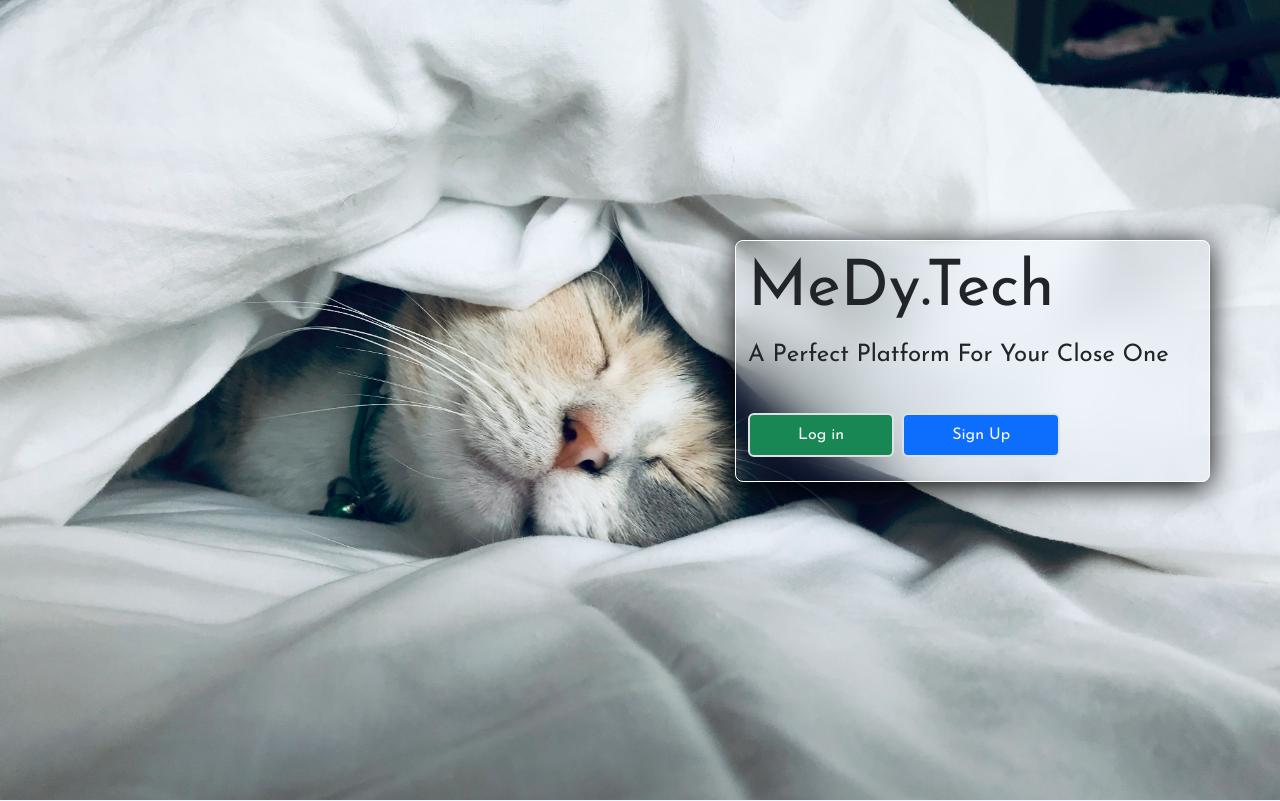
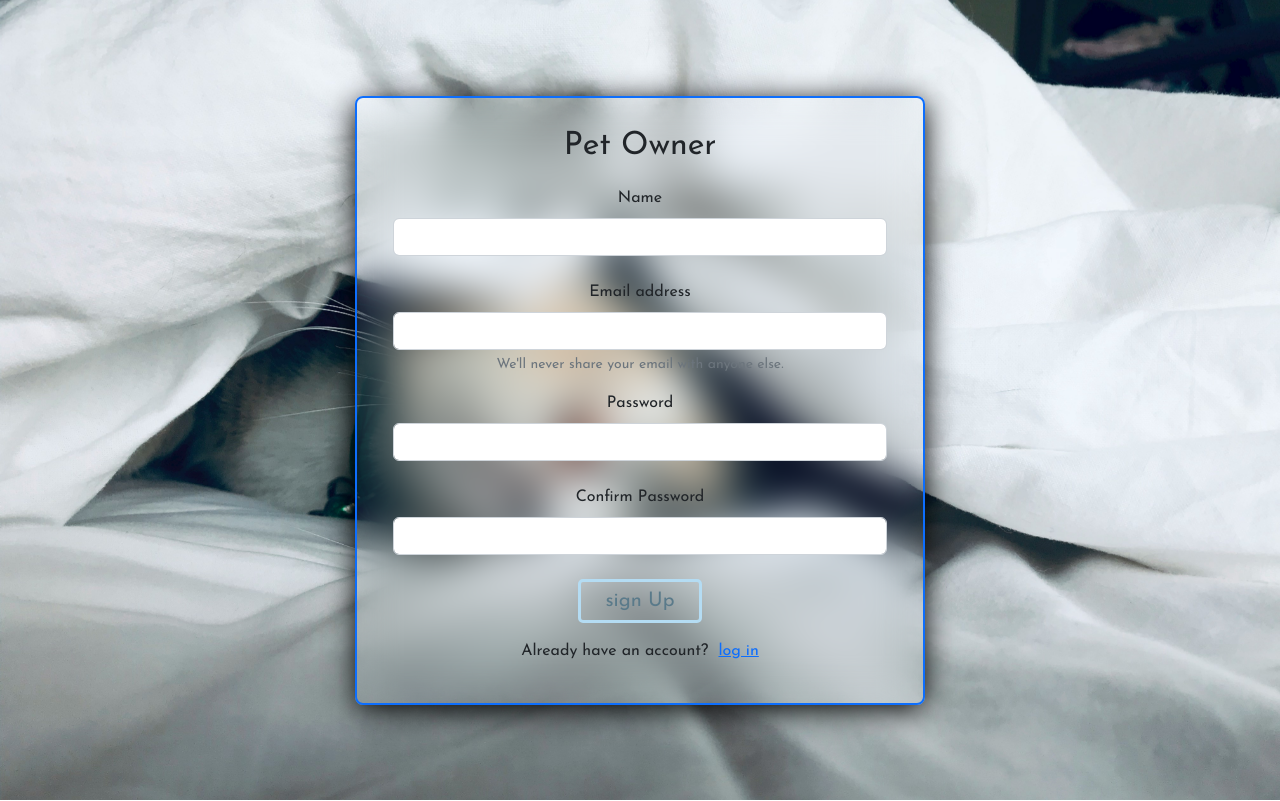
Before and after one commit to AhmadSaheb007/MeDy.Tech, a React (Vite) app: page /UserAs/PetOwnerSignUp in a window 1280 px wide. Shown: the top 801 px of the page. Built offline with nearby package versions, Linux system fonts and the light colour scheme.

Commit message:
added sign up

```diff
--- a/package.json
+++ b/package.json
@@ -13,7 +13,8 @@
     "bootstrap": "^5.2.3",
     "react": "^18.2.0",
     "react-dom": "^18.2.0",
-    "react-icons": "^5.0.1"
+    "react-icons": "^5.0.1",
+    "zod": "^3.22.4"
   },
   "devDependencies": {
     "@types/react": "^18.2.43",
@@ -24,6 +25,7 @@
     "eslint": "^8.55.0",
     "eslint-plugin-react-hooks": "^4.6.0",
     "eslint-plugin-react-refresh": "^0.4.5",
+    "react-router-dom": "^6.22.3",
     "tailwindcss": "^3.4.1",
     "typescript": "^5.2.2",
     "vite": "^5.0.8"
--- a/src/App.tsx
+++ b/src/App.tsx
@@ -1,10 +1,34 @@
 import "./App.css";
 import Home from './components/pages/Home';
+import { Routes, Route } from "react-router-dom";
+import UserAs from './components/pages/UserAs';
+import SignUp from './components/pages/SignUp';
+import Login from './components/pages/Login';
 
 function App() {
+  //   const router = createBrowserRouter([
+  //   {
+  //     path: "/",
+  //     element: <Home />,
+  //   },
+  // ]);
+
+
   return (
     <>
-      <Home />
+
+
+        <Routes>
+          <Route path="/" element={<Home />} />
+          <Route path="/UserAs" element={<UserAs />} />
+          <Route path="/UserAs/PetOwnerSignUp" element={<SignUp title="Pet Owner"/>} />
+          <Route path="/UserAs/DoctorSignUp" element={<SignUp title="Doctor"/>} />
+          <Route path="/login" element={<Login title="Doctor"/>} />
+        </Routes>
+
+
+
+
     </>
   );
 }
--- a/src/components/pages/Home.tsx
+++ b/src/components/pages/Home.tsx
@@ -1,6 +1,7 @@
 import CareSection from "../shared/CareSection";
 import "./Home.css";
 import PetCareSection from './../shared/PetCareSection';
+import { Link } from 'react-router-dom';
 
 const Home = () => {
   return (
@@ -15,8 +16,10 @@ const Home = () => {
                   <span className="fs-4">A Perfect Platform For Your Close One</span>
               </p>
               <div className="py-4">
-                <button className="btn btn-success border border-2 text-light px-5 py-2 me-2"> Log in </button>
-                <button className="btn btn-primary border border-2  text-light px-5 py-2"> Sign Up </button>
+                <Link to='/UserAs' ><button className="btn btn-success border border-2 text-light px-5 py-2 me-2"> Log in </button></Link>
+                <Link to='/UserAs' ><button className="btn btn-primary border border-2  text-light px-5 py-2"> Sign Up </button></Link>
+
+
               </div>
             </div>
           </div>
--- /dev/null
+++ b/src/components/pages/Login.tsx
@@ -0,0 +1,11 @@
+import React from 'react';
+
+const Login = () => {
+    return (
+        <div>
+           log in
+        </div>
+    );
+};
+
+export default Login;
--- /dev/null
+++ b/src/components/pages/SignUp.tsx
@@ -0,0 +1,86 @@
+
+import {z} from 'zod';
+import { Link } from 'react-router-dom';
+
+z.object({
+  name: z.string().min(3),
+})
+
+
+
+interface Props{
+  title: string;
+}
+
+
+const SignUp = ({title}: Props) => {
+  return (
+    <div className='banner'>
+      <div className="container">
+        <div className="row d-flex justify-content-center pt-5">
+          <div className="col-lg-6 text-center mt-5 py-4 border border-primary border-2 rounded-3 bg-blur">
+            <p className="fs-2">{title}</p>
+            <form className="px-4">
+              <div className="mb-3">
+                <label htmlFor="exampleInputEmail1" className="form-label">
+                  Name
+                </label>
+                <input
+                  type="text"
+                  className="form-control mb-4"
+                  id="name"
+                  aria-describedby="nameHelp"
+                />
+
+                <label htmlFor="exampleInputEmail1" className="form-label">
+                  Email address
+                </label>
+                <input
+                  type="email"
+                  className="form-control"
+                  id="exampleInputEmail1"
+                  aria-describedby="emailHelp"
+                />
+
+                <div id="emailHelp" className="form-text">
+                  We'll never share your email with anyone else.
+                </div>
+              </div>
+              <div className="mb-3">
+                <label htmlFor="exampleInputPassword1" className="form-label">
+                  Password
+                </label>
+                <input
+                  type="password"
+                  className="form-control mb-4"
+                  id="Password1"
+                />
+
+                <label htmlFor="exampleInputPassword1" className="form-label">
+                  Confirm Password
+                </label>
+                <input
+                  type="password"
+                  className="form-control mb-4"
+                  id="ConfiemPassword1"
+                />
+
+
+              </div>
+
+              <button type="submit" className="submit-btn px-4 py-1 fs-5 mb-3">
+                sign Up
+              </button>
+              <p className="fs-6">
+                <span>Already have an account? &nbsp;</span>
+                <span><Link to="/login">log in</Link></span>
+              </p>
+            </form>
+          </div>
+        </div>
+      </div>
+    </div>
+  );
+};
+
+export default SignUp;
--- /dev/null
+++ b/src/components/pages/UserAs.css
@@ -0,0 +1,44 @@
+.user-container{
+    padding-top: 20rem;
+}
+
+:root{
+    --bg-primary-color: aliceblue;
+    --text-primary-color: rgb(180, 220, 243);
+    --text-secondary-color: rgb(90, 122, 138);
+}
+
+.text-secondary-color{
+    color: var(--text-secondary-color);
+}
+
+.user-as-btn{
+    font-size: 4em;
+    width: 15rem;
+    color: var(--text-primary-color);
+    background-color: transparent;
+    border: 3px solid var(--text-primary-color);
+    border-radius: 5px;
+    transition: 0.5s;
+}
+
+.user-as-btn:hover{
+    background-color: var(--text-primary-color);
+    color: var(--bg-primary-color);
+    transform: scale(1.1);
+
+}
+
+.submit-btn{
+    color: var(--text-secondary-color);
+    background-color: transparent;
+    border: 3px solid var(--text-primary-color);
+    border-radius: 5px;
+    transition: 0.5s;
+}
+
+.submit-btn:hover{
+    background-color: var(--text-primary-color);
+    transform: scale(1.1);
+
+}
--- /dev/null
+++ b/src/components/pages/UserAs.tsx
@@ -0,0 +1,30 @@
+import "./UserAs.css";
+import { FaRegUser } from "react-icons/fa";
+import { FaUserDoctor } from "react-icons/fa6";
+import { Link } from 'react-router-dom';
+const UserAs = () => {
+    return (
+        <div>
+            <div className="container">
+                <div className="row user-container">
+                    <div className="col-lg-6 text-center">
+                        <Link to ="/UserAs/PetOwnerSignUp"> <button className="py-3 my-3 user-as-btn">
+                            <FaRegUser />
+                        </button> </Link>
+                        <p className="fs-4 text-secondary-color">Pet Owner</p>
+                    </div>
+
+                    <div className="col-lg-6 text-center">
+                        <Link to ="/UserAs/DoctorSignUp"> <button className="py-3 my-3 user-as-btn">
+                        <FaUserDoctor />
+                        </button> </Link>
+
+                        <p className="fs-4 text-secondary-color">Doctor</p>
+                    </div>
+                </div>
+            </div>
+        </div>
+    );
+};
+
+export default UserAs;
--- a/src/main.tsx
+++ b/src/main.tsx
@@ -3,9 +3,14 @@ import ReactDOM from 'react-dom/client'
 import App from './App.tsx'
 import './index.css'
 import 'bootstrap/dist/css/bootstrap.min.css';
+import { BrowserRouter as Router } from 'react-router-dom';
+
 
 ReactDOM.createRoot(document.getElementById('root')!).render(
   <React.StrictMode>
-    <App />
+
+    <Router>
+      <App />
+    </Router>
   </React.StrictMode>,
 )
```
Also changed, not shown: src/components/shared/UserAsButton.tsx (added, +26 -0 lines), 2 other files (tests, documents, lock files or other folders).
